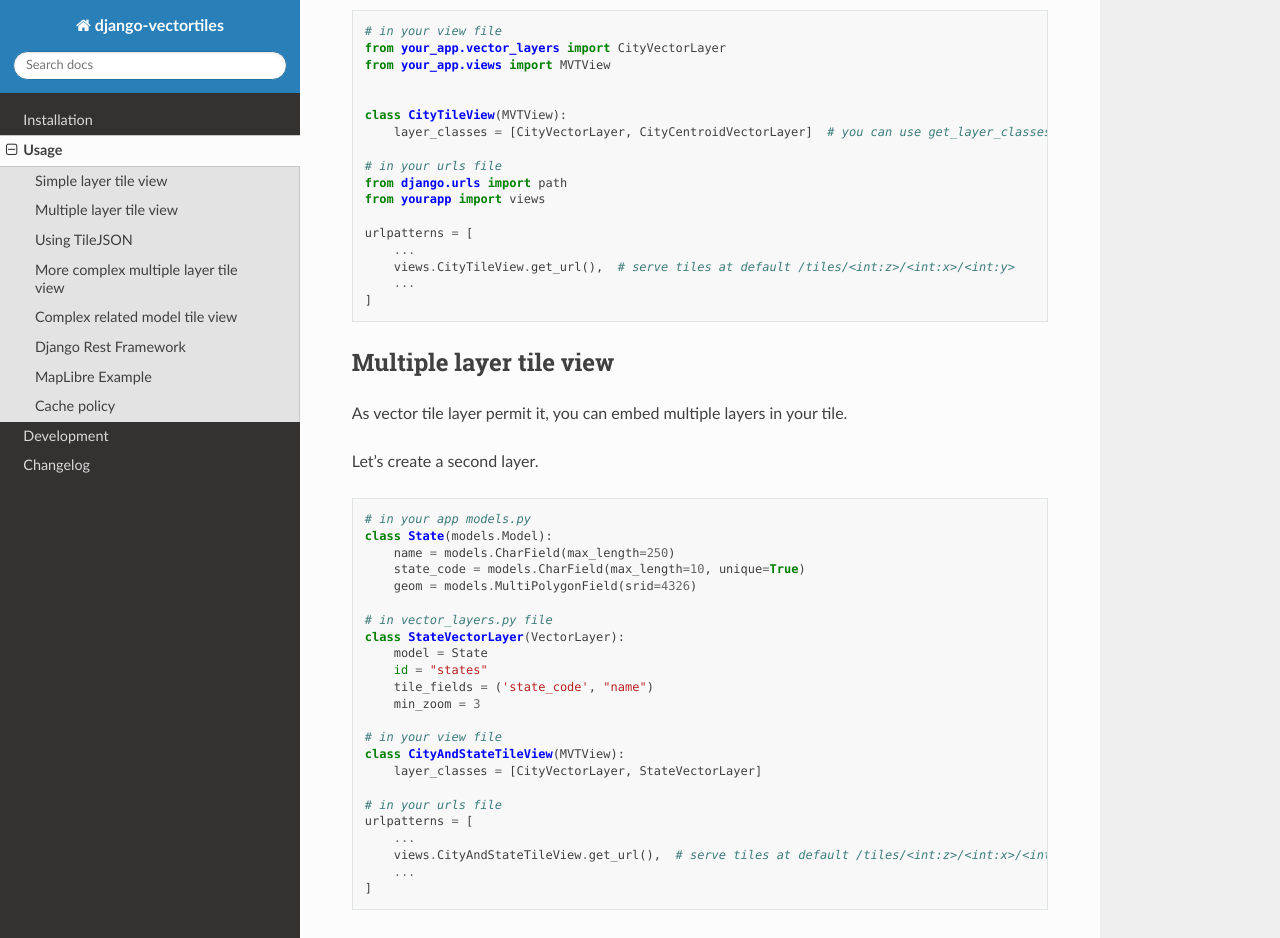
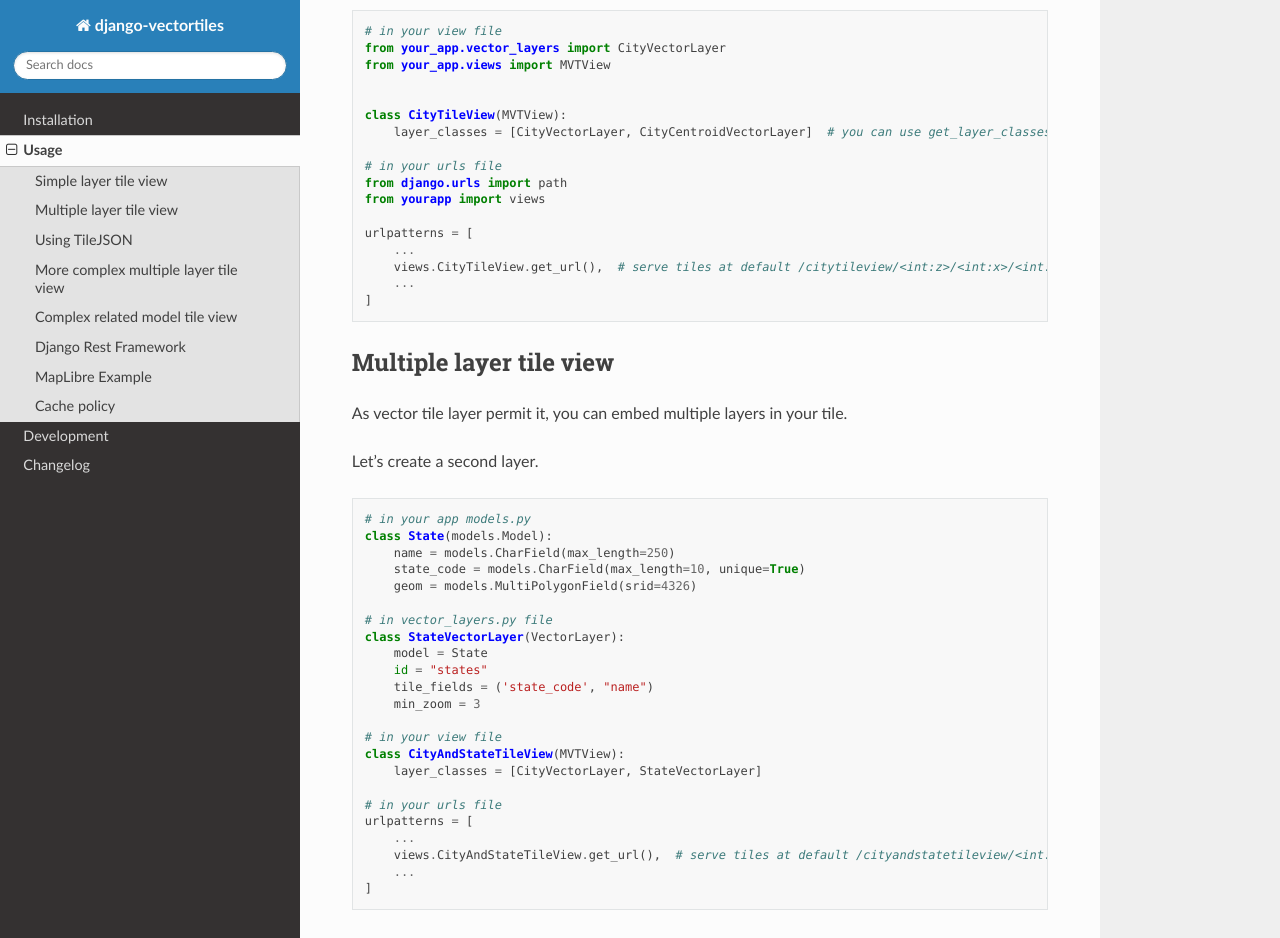
Before and after one commit to submarcos/django-vectortiles, a Sphinx documentation site: the page built from docs/usage.rst, in a window 1280 px wide and 1400 px high, scrolled down 889 px. Shown: the top 938 px of the window. Built offline with Sphinx 7.4.7 and the Read the Docs theme 3.1.0, drawn with Linux system fonts in a browser that asks for light colours.

Commit message:
Fix view get_url usage

```diff
--- a/docs/usage.rst
+++ b/docs/usage.rst
@@ -58,7 +58,7 @@ Simple layer tile view
 
     urlpatterns = [
         ...
-        views.CityTileView.get_url(),  # serve tiles at default /tiles/<int:z>/<int:x>/<int:y>
+        views.CityTileView.get_url(),  # serve tiles at default /citytileview/<int:z>/<int:x>/<int:y>
         ...
     ]
 
@@ -92,7 +92,7 @@ Let's create a second layer.
     # in your urls file
     urlpatterns = [
         ...
-        views.CityAndStateTileView.get_url(),  # serve tiles at default /tiles/<int:z>/<int:x>/<int:y>
+        views.CityAndStateTileView.get_url(),  # serve tiles at default /cityandstatetileview/<int:z>/<int:x>/<int:y>
         ...
     ]
 
```
Also changed, not shown: docs/changelog.rst (+8 -0 lines), 1 other file.
